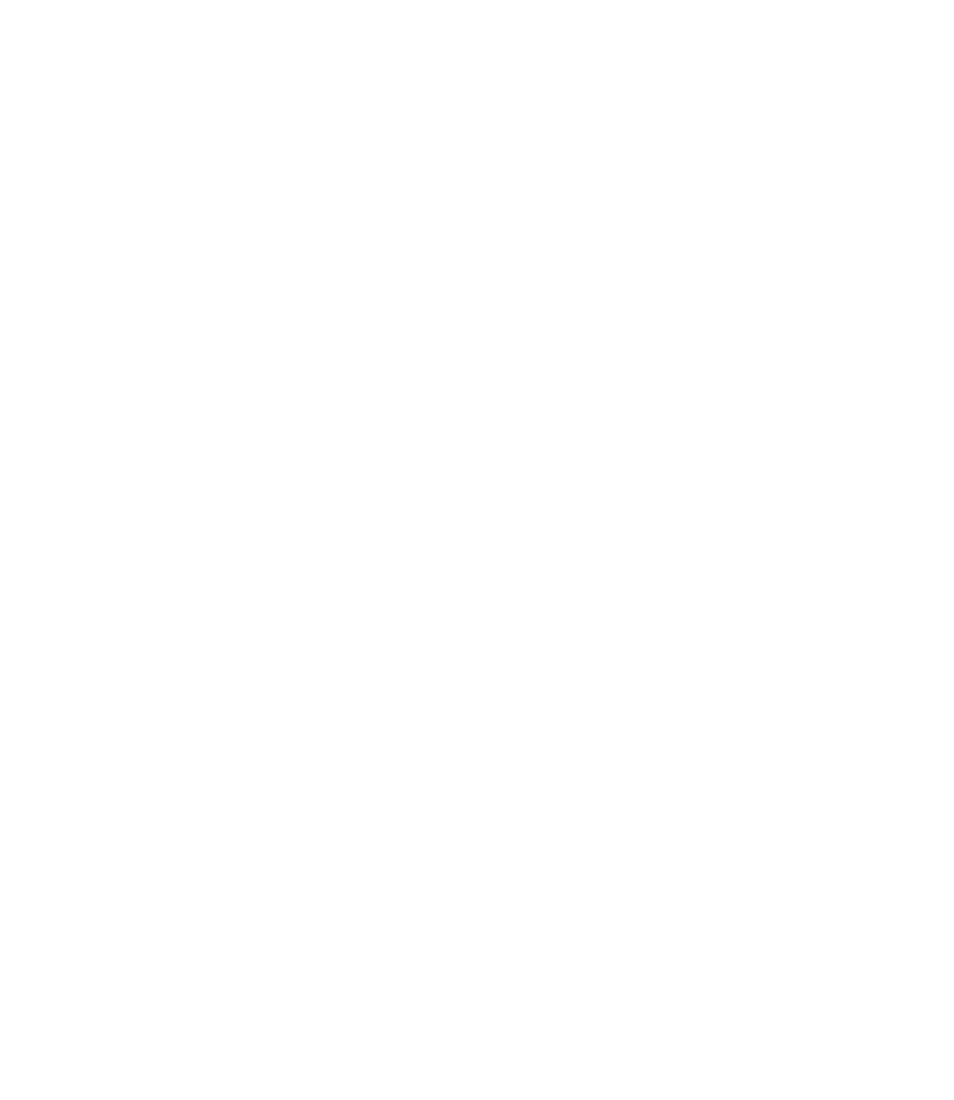
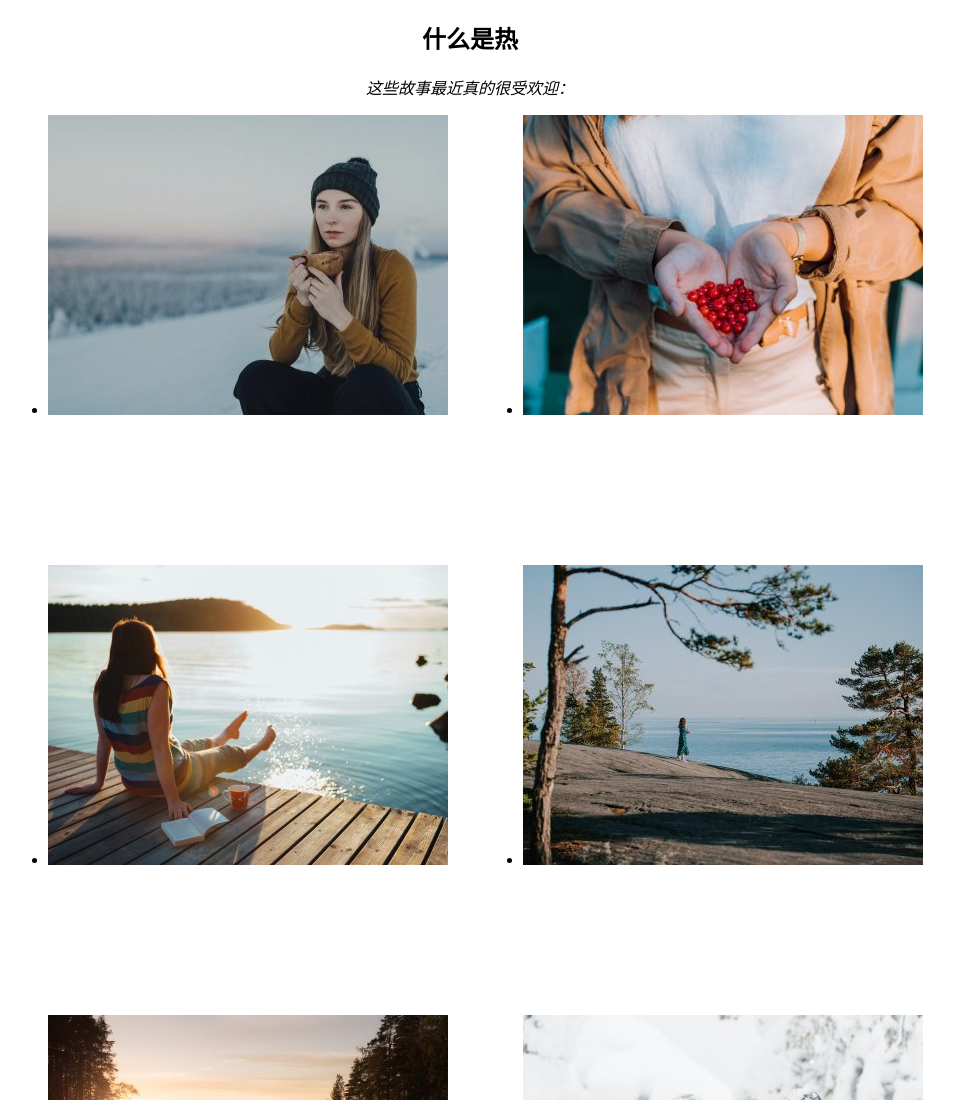
Before and after one commit to xiaodaigua1314520/iweb, a plain HTML site: page index.html in a window 1280 px wide. Shown: the top 1100 px of the page, without its empty margins (170-1124 px from the left). Before the commit the page ends 800 px from the top, so only its background shows below. Drawn offline with Linux system fonts and the light colour scheme.

Commit message:
修改首页

```diff
--- a/index.html
+++ b/index.html
@@ -5,8 +5,70 @@
 		<meta name="viewport" content="width=device-width, initial-scale=1.0">
 		<meta http-equiv="X-UA-Compatible" content="ie=edge">
 		<title></title>
+		<style>
+			.main {}
+
+			.course>li {
+				width: 300px;
+				height: 250px;
+				margin: 0px 5px 200px 170px;
+				float: left;
+			}
+
+			.course>li:not(:last) {
+				margin: 10px;
+
+			}
+		</style>
 	</head>
 	<body>
+		<div class="margin-bottom">
+			<h2 class="text-dashed text-red" style="text-align: center;">
+				<trans oldtip="What’s Hot" newtip="什么是热" style="">什么是热</trans>
+			</h2>
+			<p style="text-align: center;"><em>
+					<trans oldtip="These stories really hit the spot lately:" newtip="这些故事最近真的很受欢迎：" style="">这些故事最近真的很受欢迎：</trans>
+				</em></p>
+			<!--主体部分-->
+			<div class="main">
+				<div class="container">
+					<div class="part1">
 
+						<ul class="course">
+							<li>
+								<a href="#">
+									<img src="img/01.jpg">
+								</a>
+							</li>
+                            <li>
+                            	<a href="#">
+                            		<img src="img/02.jpg">
+                            	</a>
+                            </li>
+							<li>
+								<a href="#">
+									<img src="img/03.jpg">
+								</a>
+							</li>
+							<li>
+								<a href="#">
+									<img src="img/04.jpg">
+								</a>
+							</li>
+							<li>
+								<a href="#">
+									<img src="img/05.jpg">
+								</a>
+							</li>
+							<li>
+								<a href="#">
+									<img src="img/06.jpg">
+								</a>
+							</li>
+						</ul>
+					</div>
+				</div>
+			</div>
+		</div>
 	</body>
 </html>
```
Lines whose indentation alone changed are shown as unchanged.
